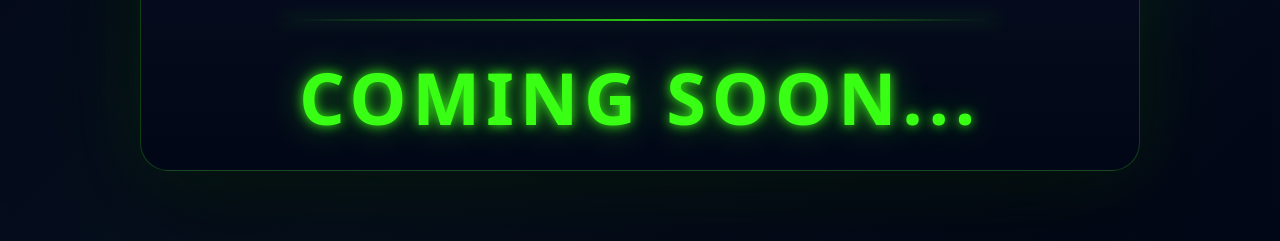
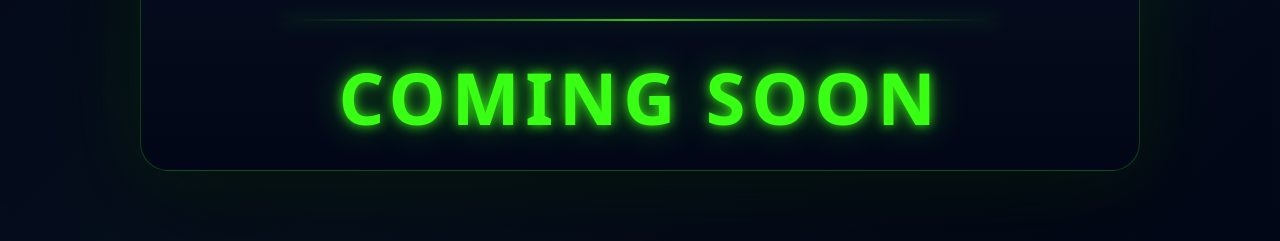
Before and after one commit to jpsheppard/smartsleeve-site, a plain HTML site: page index.html in a window 1280 px wide. Shown: the part 447-688 px from the top of the page. Drawn offline with Linux system fonts and the light colour scheme.

Commit message:
Trim coming soon headline

```diff
--- a/index.html
+++ b/index.html
@@ -106,7 +106,7 @@
       alt="SQTS - SmartSleeve Quantitative Trading Systems">
     <p class="tagline">Agentic AI-powered quantitative trading across adaptive strategy sleeves.</p>
     <div class="circuit-line" aria-hidden="true"></div>
-    <h1 class="coming-soon">Coming soon...</h1>
+    <h1 class="coming-soon">Coming soon</h1>
   </main>
 </body>
 </html>
```
